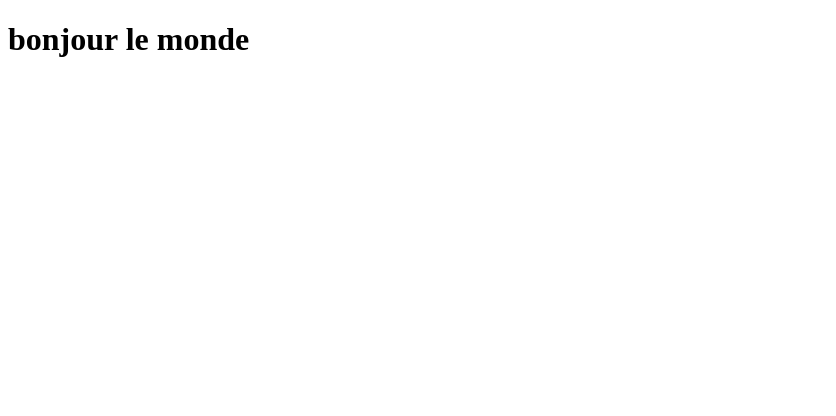
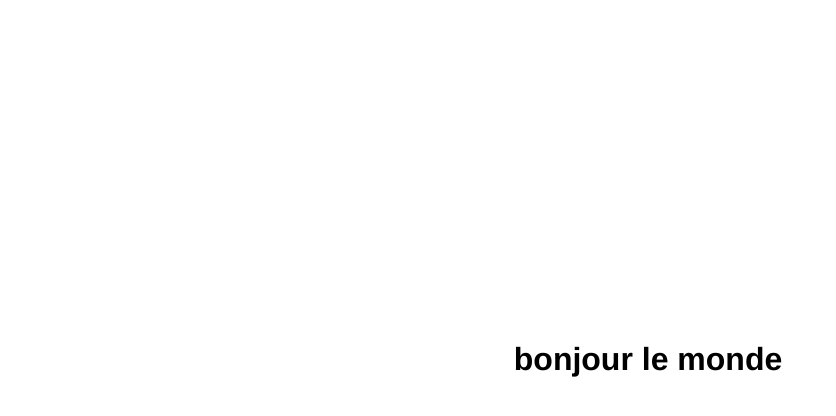
Before and after one commit to chadax/polepole, a plain HTML site: page index.html in a window 1280 px wide. Shown: the whole page, without its empty margins (0-836 px from the left). Drawn offline with Linux system fonts and the light colour scheme.

Commit message:
centrer le text

```diff
--- a/index.html
+++ b/index.html
@@ -3,6 +3,15 @@
   <head>
     <meta charset="utf-8">
     <title></title>
+    <style>
+			h1{
+				position:absolute;
+				top:40%;
+				width:100%;
+				text-align:center;
+				font-family:Helvetica;
+			}
+		</style>
     <body>
 			<h1>bonjour le monde</h1>
 		</body>
```
